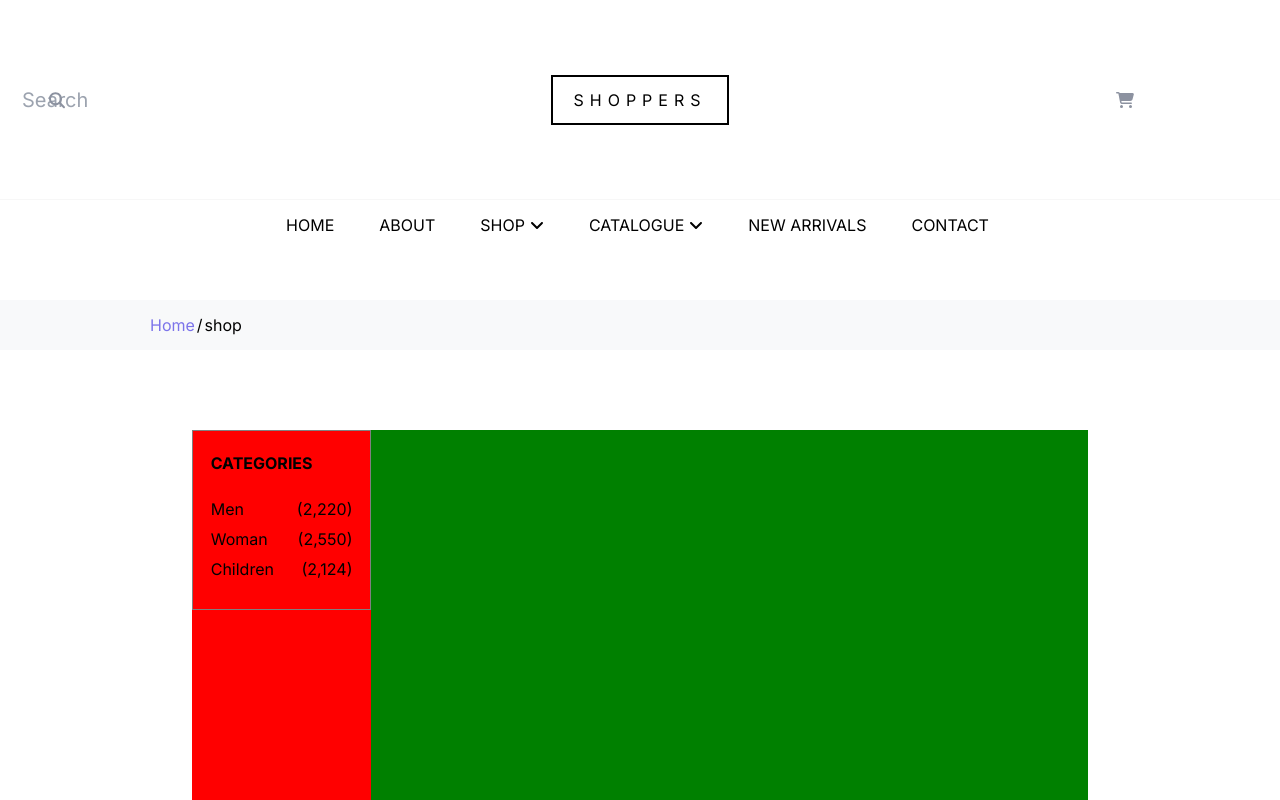
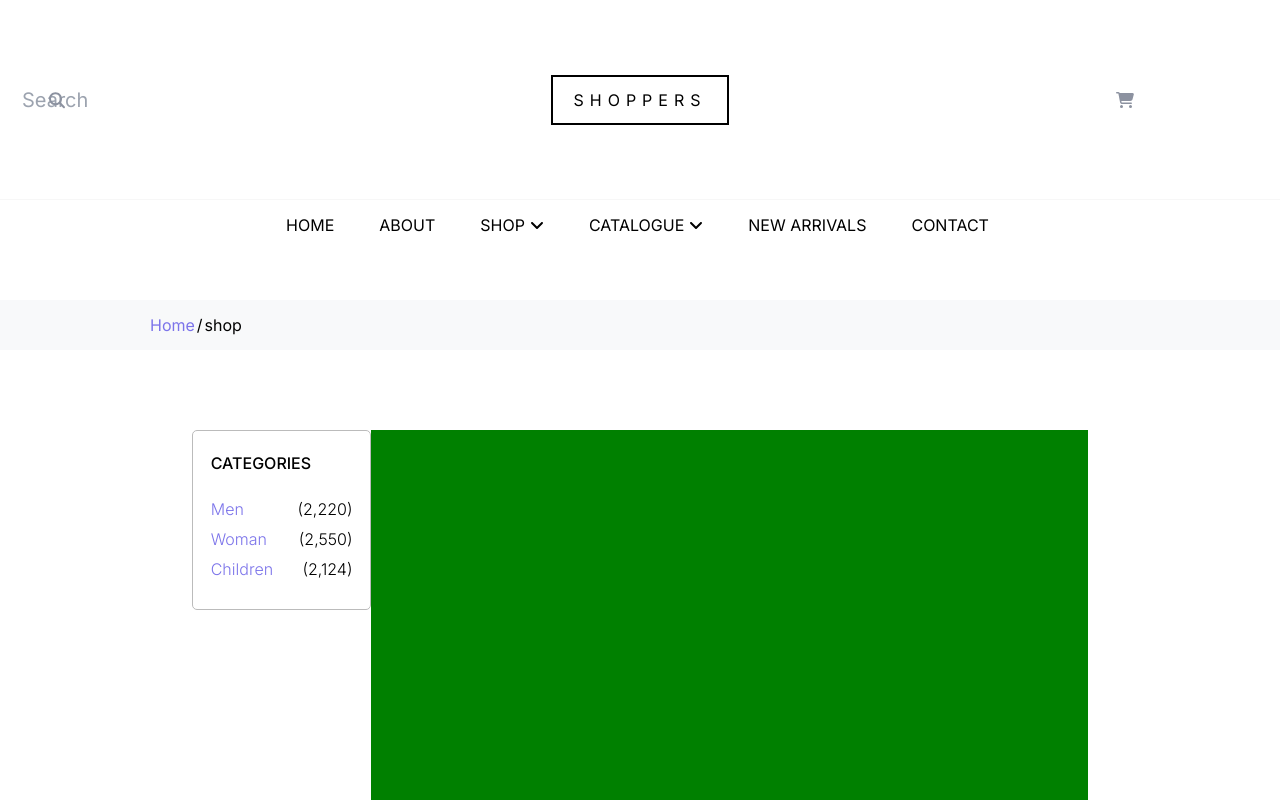
Before and after one commit to MichalStaszkiewicz/e-commerce, a Next.js app: page /shop in a window 1280 px wide. Shown: the top 800 px of the page. Built offline with nearby package versions, Linux system fonts and the light colour scheme.

Commit message:
shop-categories-design-update

```diff
--- a/components/shop_content.tsx
+++ b/components/shop_content.tsx
@@ -14,9 +14,9 @@ export default function ShopContent() {
                 <div className="categories">
                     <p className="categories_header">CATEGORIES</p>
                     <ul className="list">
-                        <li className="list_element"> <div>Men</div> <p>(2,220)</p></li>
-                        <li className="list_element"> <div>Woman</div> <p>(2,550)</p></li>
-                        <li className="list_element"> <div>Children</div><p>(2,124)</p>
+                        <li className="list_element"> <div>Men</div> <p style={{color:"black",}}>(2,220)</p></li>
+                        <li className="list_element"> <div>Woman</div> <p style={{color:"black"}} >(2,550)</p></li>
+                        <li className="list_element"> <div>Children</div><p style={{color:"black"}} >(2,124)</p>
                         </li>
                     </ul>
 
--- a/styles/shop_content.css
+++ b/styles/shop_content.css
@@ -7,9 +7,10 @@
     display: flex;
 
 }
-.categories_header{
+
+.categories_header {
     font-size: 25;
-    font-weight: bolder;
+    font-weight: 500;
     text-align: start;
 
     width: 80%;
@@ -21,13 +22,13 @@ margin-top: 20px;
     margin-top: 80px;
     height: 100%;
     width: 70%;
-    background-color: aqua;
+
 
 }
 
 .shop_content .container .left_column {
     width: 20%;
-    background-color: red;
+
     height: 100%;
     display: block;
     flex-direction: column;
@@ -45,10 +46,12 @@ margin-top: 20px;
 
 
 }
-.shop_content .container .left_column .categories{
+
+.shop_content .container .left_column .categories {
     height: 180px;
     width: 100%;
-border: 1px solid grey;
+    border: 1px solid rgb(187, 187, 187);
+    border-radius: 5px;
     flex-direction: column;
     justify-content: center;
     align-items: center;
@@ -58,7 +61,8 @@ align-items: center;
     display: flex;
 
 }
-.shop_content .container .left_column .categories .list{
+
+.shop_content .container .left_column .categories .list {
     height: 100%;
     width: 80%;
 
@@ -70,10 +74,12 @@ display: flex;
     margin-bottom: 20px;
 
 }
-.shop_content .container .left_column .categories .list_element{
+
+.shop_content .container .left_column .categories .list_element {
     height: 30px;
     width: 100%;
-
+    color: var(--primary-color);
+    font-weight: 300;
     flex-direction: row;
     display: flex;
     justify-content: space-between;
```
Lines whose indentation alone changed are shown as unchanged.
